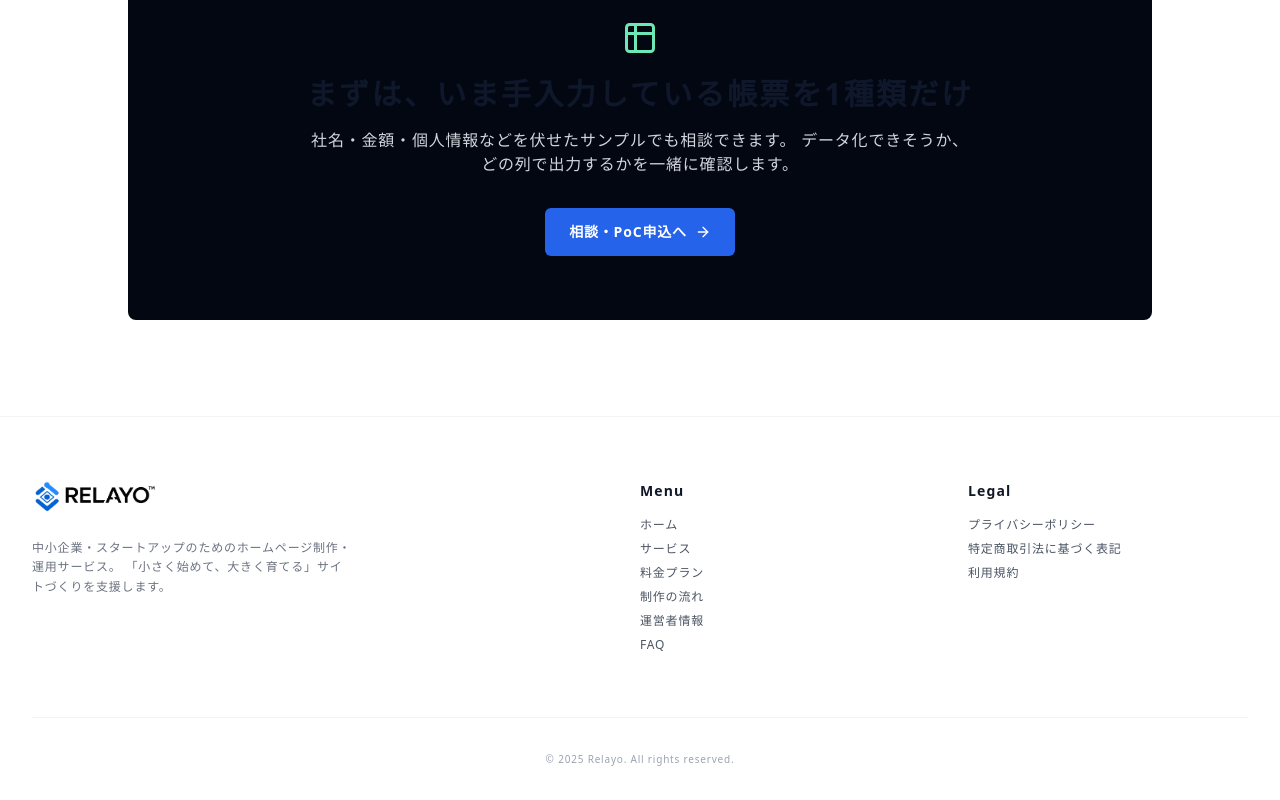
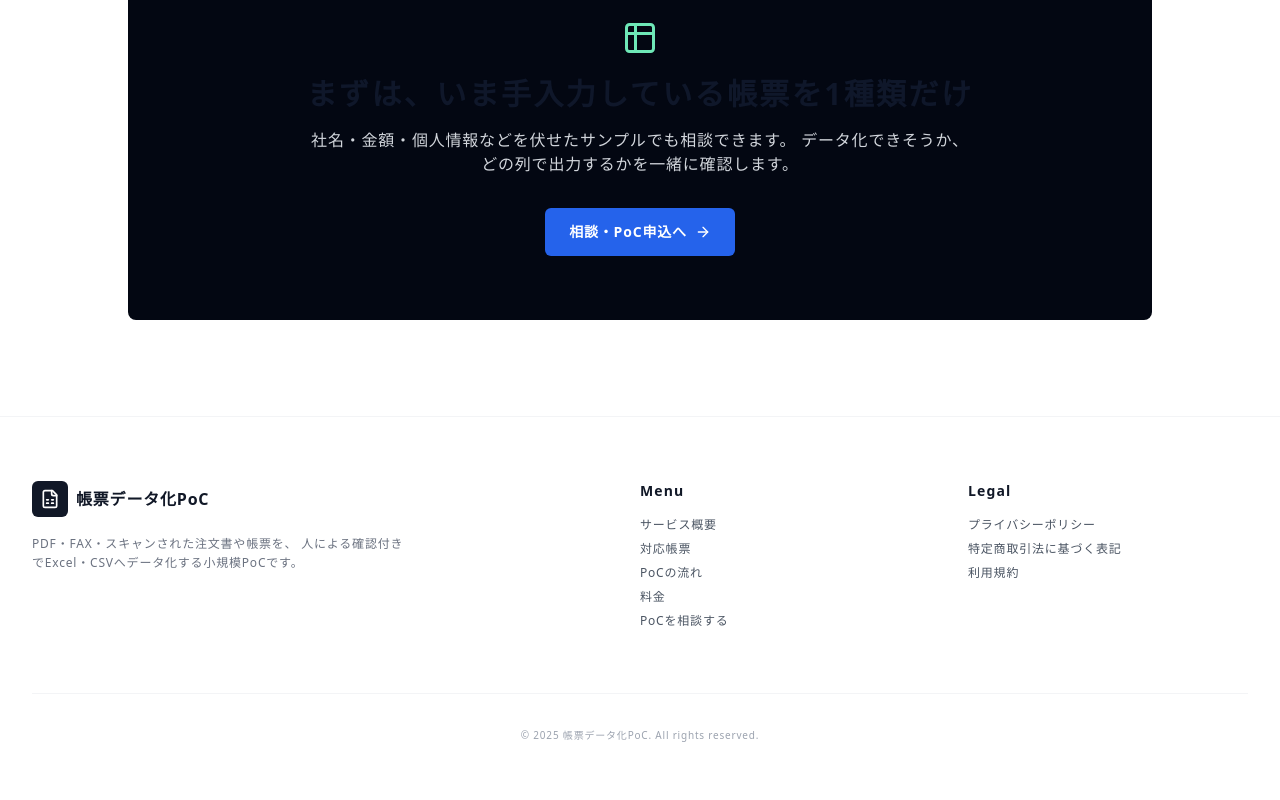
Before and after one commit to furahurarin/Relayo_site, a Next.js app: page / in a window 1280 px wide. Shown: the part 3362-4162 px from the top of the page. After the commit the page ends 4138 px from the top, so only its background shows below. Built offline with nearby package versions, Linux system fonts and the light colour scheme; no server answers.

Commit message:
feat: pivot components/footer.tsx to document data PoC

```diff
--- a/components/footer.tsx
+++ b/components/footer.tsx
@@ -1,25 +1,18 @@
-// components/footer.tsx
-"use client"; // ▼ 追加: パス判定のためにクライアントコンポーネント化
+"use client";
 
 import Link from "next/link";
-import Image from "next/image";
-import { usePathname } from "next/navigation"; // ▼ 追加
-import { BRAND } from "@/lib/constants";
+import { usePathname } from "next/navigation";
+import { FileSpreadsheet } from "lucide-react";
+import { DOCUMENT_POC } from "@/lib/constants";
 
-// サイトマップ用リンク（シンプルに統合）
 const SITEMAP = [
-  { label: "ホーム", href: "/" },
-  { label: "サービス", href: "/services" },
-  { label: "料金プラン", href: "/pricing" },
-  { label: "制作の流れ", href: "/process" },
-  { label: "運営者情報", href: "/company" },
-  { label: "FAQ", href: "/faq" },
-  // 準備ができたらコメントアウトを解除
-  // { label: "制作実績", href: "/works" },
-  // { label: "ブログ", href: "/blog" },
+  { label: "サービス概要", href: "/#overview" },
+  { label: "対応帳票", href: "/#documents" },
+  { label: "PoCの流れ", href: "/#process" },
+  { label: "料金", href: "/#pricing" },
+  { label: "PoCを相談する", href: DOCUMENT_POC.contactHref },
 ];
 
-// 法的情報リンク
 const LEGAL = [
   { label: "プライバシーポリシー", href: "/legal/privacy" },
   { label: "特定商取引法に基づく表記", href: "/legal/tokusho" },
@@ -27,35 +20,32 @@ const LEGAL = [
 ];
 
 export default function Footer() {
-  const pathname = usePathname(); // ▼ 追加
+  const pathname = usePathname();
 
-  // ▼ 追加: デモページ（/demo/〜）の場合はメインフッターを表示しない
   if (pathname?.startsWith("/demo")) {
     return null;
   }
 
   return (
-    <footer className="bg-white border-t border-gray-100 pt-16 pb-8">
+    <footer className="border-t border-gray-100 bg-white pb-8 pt-16">
       <div className="container mx-auto px-4 sm:px-6 lg:px-8">
         <div className="grid gap-12 lg:grid-cols-[2fr_1fr_1fr]">
-          {/* ブランド情報 */}
           <div className="space-y-4">
-            <Link href="/" className="inline-block">
-              <Image
-                src={BRAND.logo}
-                alt={BRAND.name}
-                width={120}
-                height={30}
-                className="h-8 w-auto"
-              />
+            <Link
+              href="/"
+              className="inline-flex items-center gap-2 font-bold text-gray-900 hover:opacity-80"
+            >
+              <span className="flex h-9 w-9 items-center justify-center rounded-md bg-gray-900 text-white">
+                <FileSpreadsheet className="h-5 w-5" aria-hidden="true" />
+              </span>
+              <span>{DOCUMENT_POC.name}</span>
             </Link>
-            <p className="text-xs leading-relaxed text-gray-500 max-w-xs">
-              中小企業・スタートアップのためのホームページ制作・運用サービス。
-              「小さく始めて、大きく育てる」サイトづくりを支援します。
+            <p className="max-w-sm text-xs leading-relaxed text-gray-500">
+              PDF・FAX・スキャンされた注文書や帳票を、
+              人による確認付きでExcel・CSVへデータ化する小規模PoCです。
             </p>
           </div>
 
-          {/* リンク集：Menu（統合版） */}
           <div className="space-y-4">
             <h4 className="text-sm font-bold text-gray-900">Menu</h4>
             <ul className="space-y-2 text-xs text-gray-600">
@@ -69,7 +59,6 @@ export default function Footer() {
             </ul>
           </div>
 
-          {/* リンク集：Legal */}
           <div className="space-y-4">
             <h4 className="text-sm font-bold text-gray-900">Legal</h4>
             <ul className="space-y-2 text-xs text-gray-600">
@@ -86,7 +75,7 @@ export default function Footer() {
 
         <div className="mt-16 border-t border-gray-100 pt-8 text-center">
           <p className="text-[10px] text-gray-400">
-            &copy; {new Date().getFullYear()} {BRAND.name}. All rights reserved.
+            &copy; {new Date().getFullYear()} {DOCUMENT_POC.name}. All rights reserved.
           </p>
         </div>
       </div>
```
